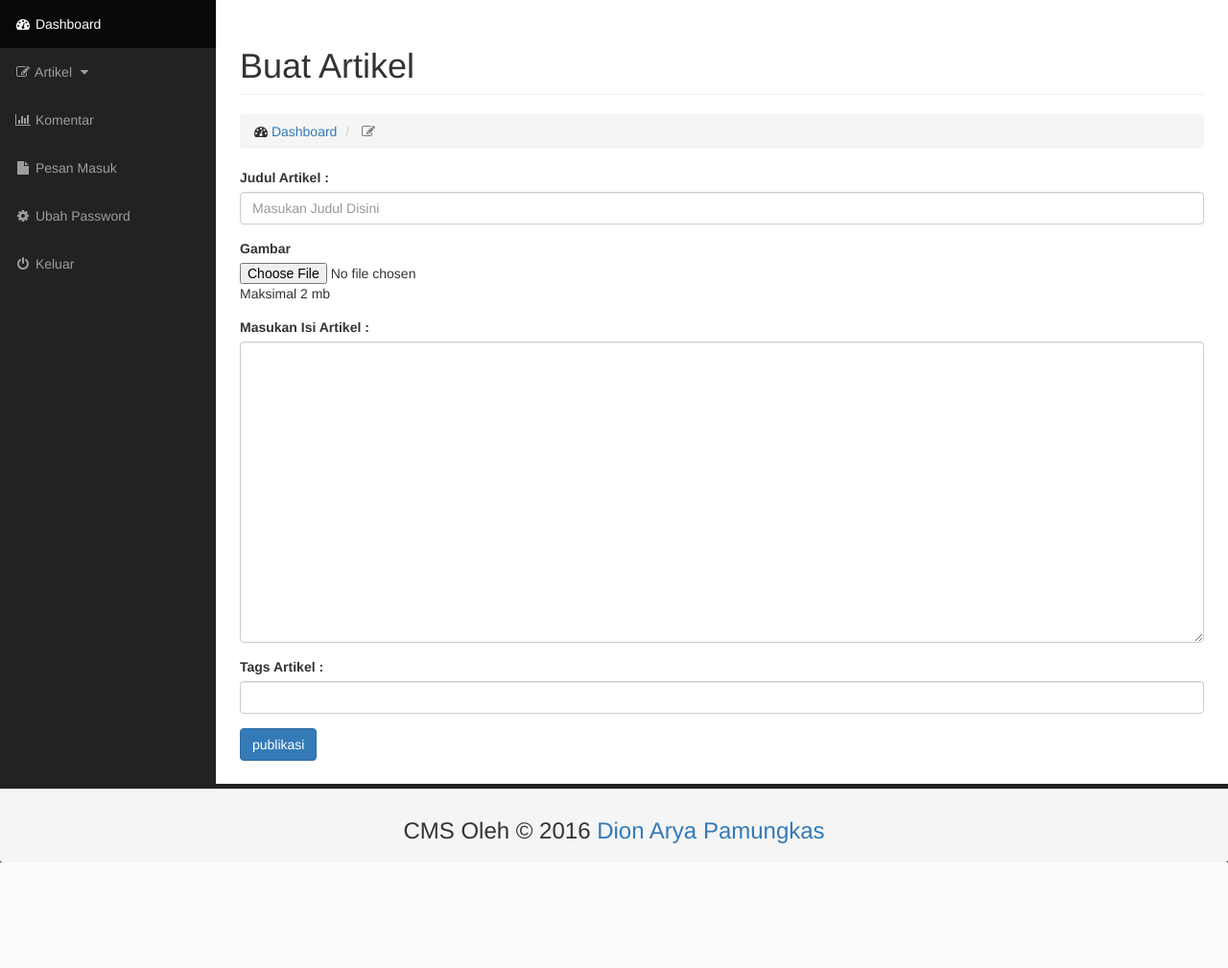
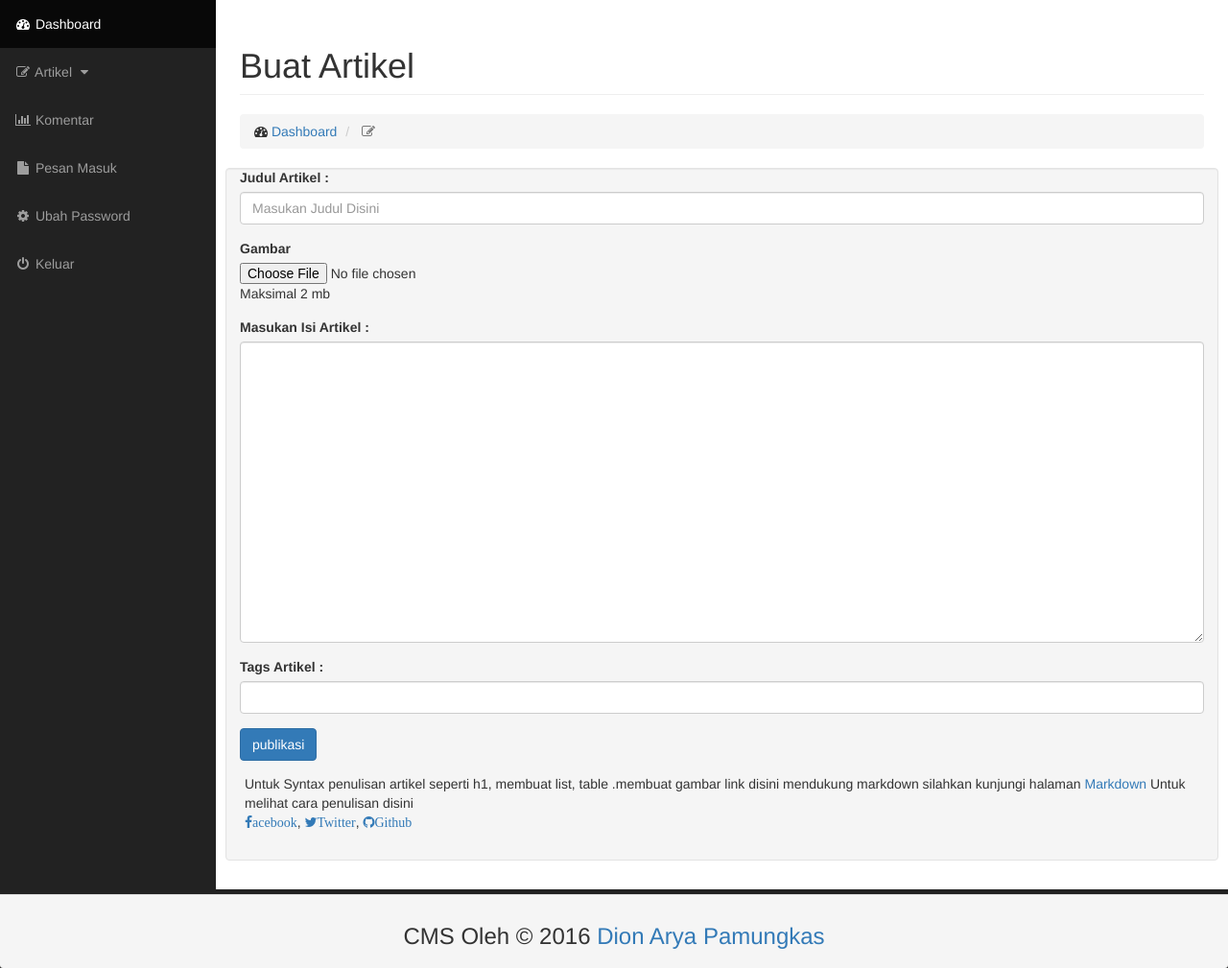
Before and after one commit to dionarya23/dapcms, a PHP site: page /posting.php in a window 1280 px wide. Shown: the part 51-1060 px from the top of the page at 96% size. Before the commit the page ends 950 px from the top, so only its background shows below. Run offline with PHP 8.4, Linux system fonts and the light colour scheme; a user stored in the database is signed in; data comes from the database, SQL or seed files in the repository; grey boxes labelled with a size stand in for pictures from a placeholder-image service; some libraries are stand-ins or nearby versions.

Commit message:
tambahan posting

```diff
--- a/posting.php
+++ b/posting.php
@@ -91,7 +91,11 @@ if (isset($_POST['post'])){
                 </form>
         </div>
         <!-- /.row -->
-
+        <div class="well">
+            <p>Untuk Syntax penulisan artikel seperti h1, membuat list, table .membuat gambar link disini mendukung markdown
+            silahkan kunjungi halaman <a href="https://daringfireball.net/projects/markdown/syntax" target="_blank">Markdown</a> Untuk melihat cara penulisan disini<br> <a href="http://fb.com/dion.aryapamungkas" target="__blank" class="fa fa-facebook">acebook</a>,
+        <a href="http://twitter.com/DionArya_P" target="__blank" class="fa fa-twitter">Twitter</a>, <a href="http://github.com/dionarya6661" target="__blank" class="fa fa-github">Github</a> </p>
+        </div>
     </div>
     <!-- /.container-fluid -->
 </div>
```
